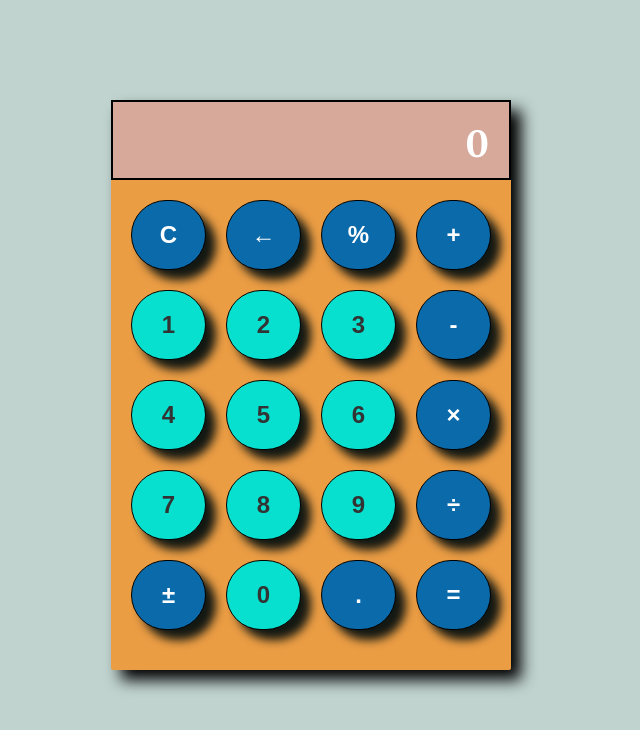
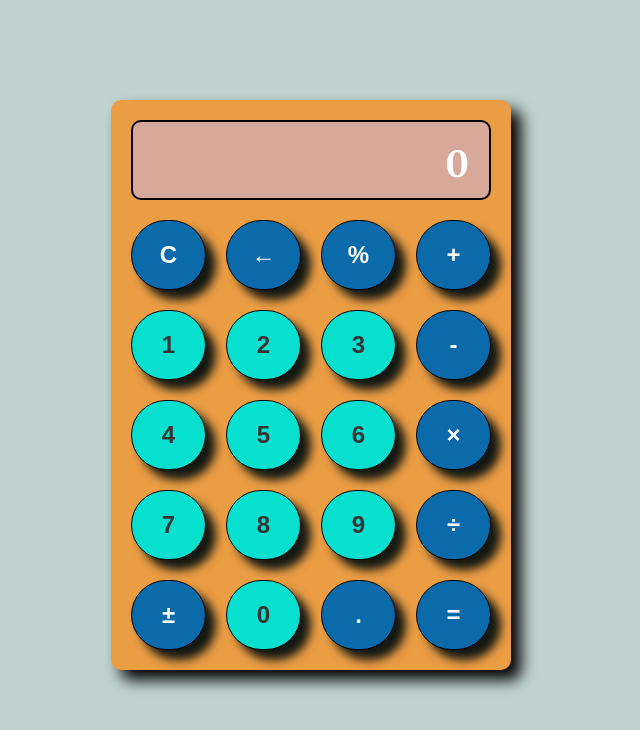
Before and after one commit to Vishal02-wish/Calculator, a plain HTML site: page index.html in a window 1280 px wide. Shown: the whole page, without its empty margins (329-969 px from the left). Drawn offline with Linux system fonts and the light colour scheme.

Commit message:
Updated calcy

```diff
--- a/style.css
+++ b/style.css
@@ -1,6 +1,6 @@
 @import url('https://fonts.googleapis.com/css2?family=Merriweather:ital,wght@0,300;0,400;0,700;0,900;1,300;1,400;1,700;1,900&display=swap');
 
-body{
+body {
   background-color: #c0d3cf;
 }
 
@@ -11,8 +11,9 @@ body{
   background-color: #eb9d44;
   color: #fff;
   border-radius: 10px;
-      border-radius: 2px;
   box-shadow: 10px 10px 15px .1px black;
+  padding: 20px;
+  box-sizing: border-box;
 }
 
 .display {
@@ -23,16 +24,17 @@ body{
   text-align: right;
   padding: 20px;
   border: 2px solid black;
-      box-sizing: border-box;
+  border-radius: 10px;
   font-weight: bolder;
   font-family: "Merriweather", serif;
+  box-sizing: border-box;
+  margin-bottom: 20px;
 }
 
 .buttons {
   display: grid;
   grid-template-columns: repeat(4, 1fr);
   grid-gap: 20px;
-      padding: 20px;
 }
 
 button {
@@ -43,11 +45,12 @@ body{
   color: #333;
   border-radius: 50px;
   border: 1px solid black;
-      cursor:pointer;
+  cursor: pointer;
   box-shadow: 10px 10px 10px rgb(19, 24, 19);
   font-weight: bolder;
 }
-    button:hover{
+
+button:hover {
   transform: scale(1.1);
 }
 
```
Lines whose indentation alone changed are shown as unchanged.
